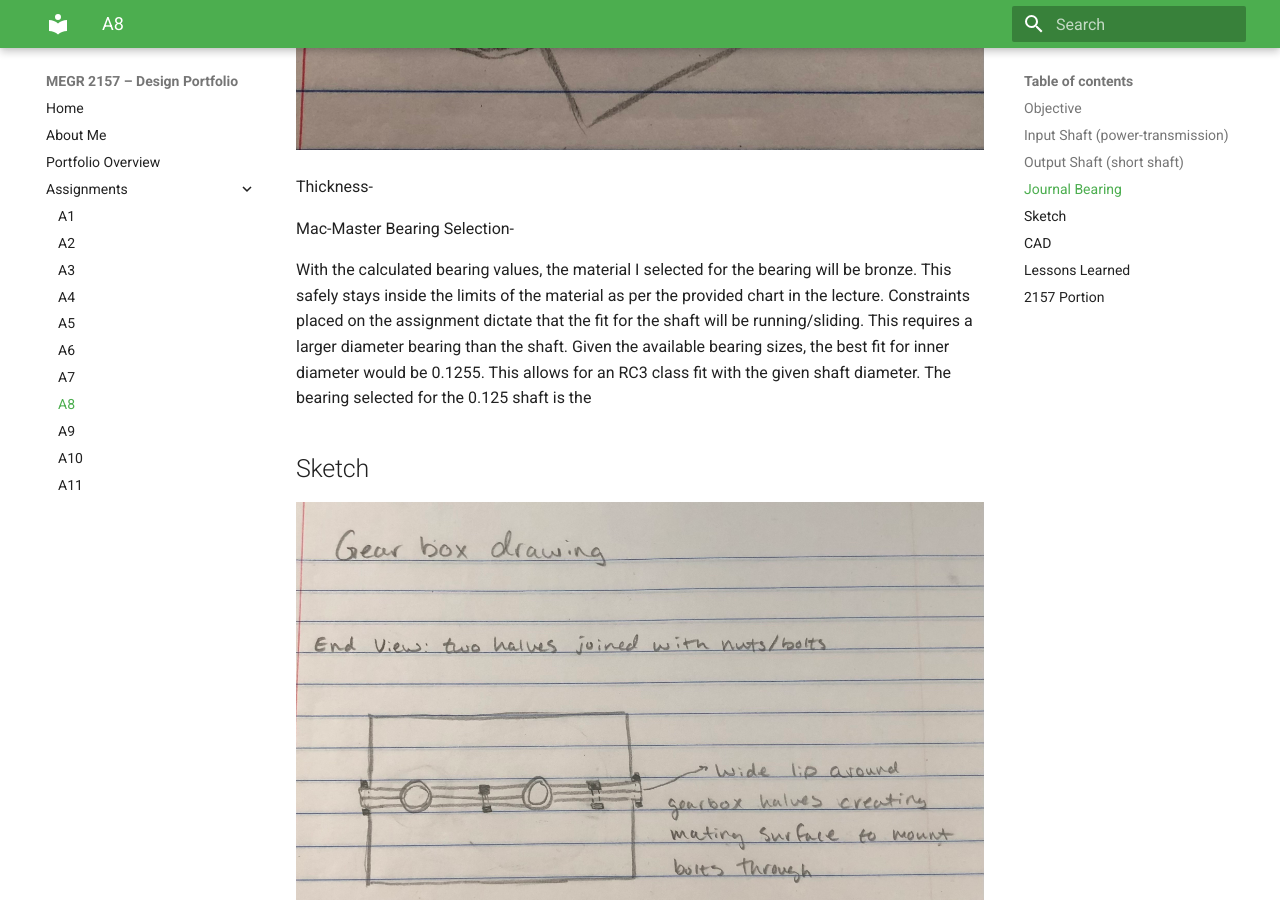
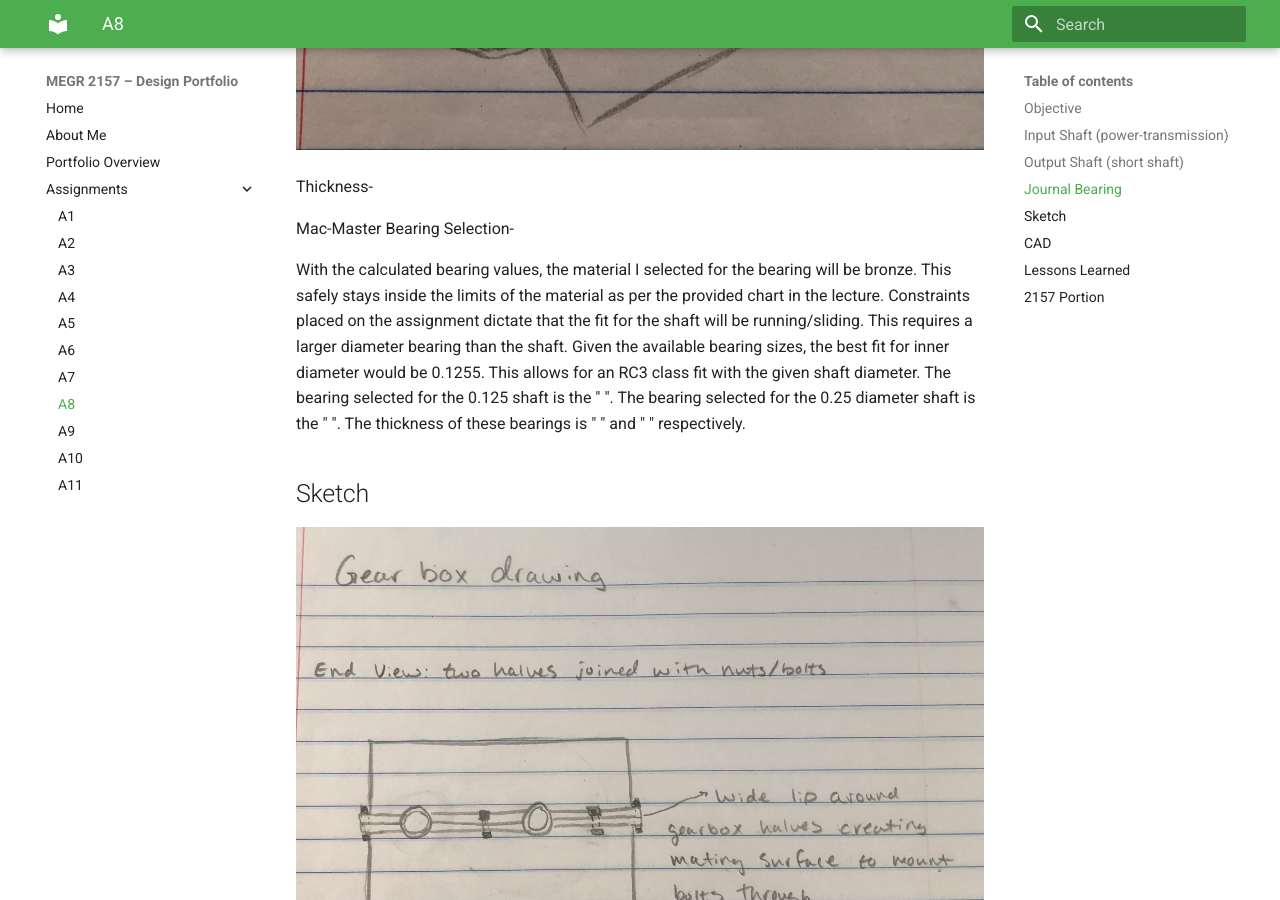
Before and after one commit to Taylor-Rockefeller-Portfolio/megr2157-portfolio, an MkDocs documentation site: the page built from docs/assignments/A08/index.md, in a window 1280 px wide and 900 px high, scrolled down 9436 px. Built offline with MkDocs 1.6.1 and Material for MkDocs 9.7.7, drawn with Linux system fonts in a browser that asks for light colours.

Commit message:
Update index.md

```diff
--- a/docs/assignments/A08/index.md
+++ b/docs/assignments/A08/index.md
@@ -58,7 +58,7 @@ Thickness-
 
 Mac-Master Bearing Selection-
 
-With the calculated bearing values, the material I selected for the bearing will be bronze. This safely stays inside the limits of the material as per the provided chart in the lecture. Constraints placed on the assignment dictate that the fit for the shaft will be running/sliding. This requires a larger diameter bearing than the shaft. Given the available bearing sizes, the best fit for inner diameter would be 0.1255. This allows for an RC3 class fit with the given shaft diameter. The bearing selected for the 0.125 shaft is the
+With the calculated bearing values, the material I selected for the bearing will be bronze. This safely stays inside the limits of the material as per the provided chart in the lecture. Constraints placed on the assignment dictate that the fit for the shaft will be running/sliding. This requires a larger diameter bearing than the shaft. Given the available bearing sizes, the best fit for inner diameter would be 0.1255. This allows for an RC3 class fit with the given shaft diameter. The bearing selected for the 0.125 shaft is the "   ".   The bearing selected for the 0.25 diameter shaft is the "   ". The thickness of these bearings is "  " and "  " respectively.
 
 ## Sketch
 
```
